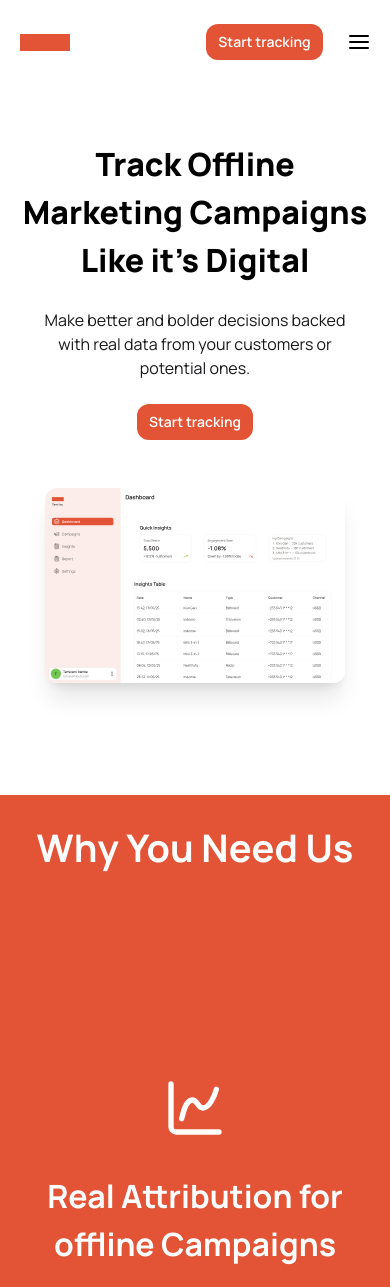
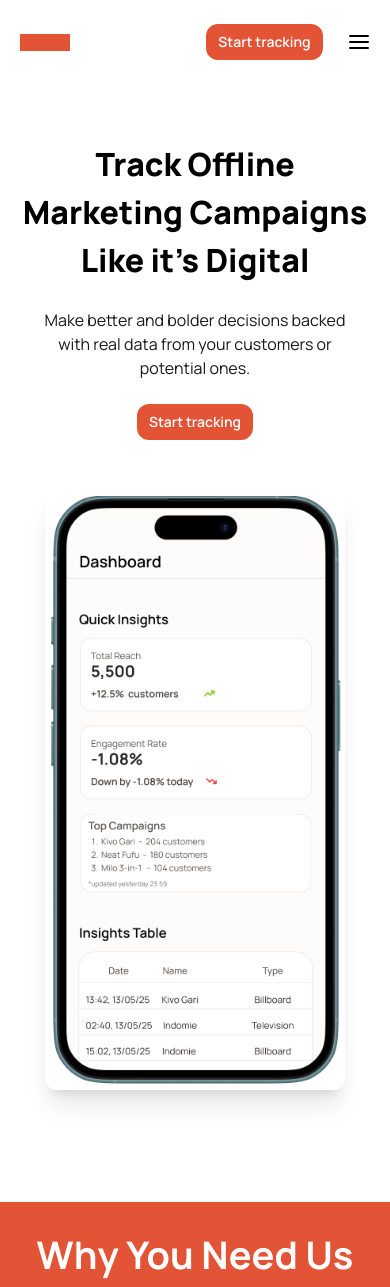
Before and after one commit to holaliamewu/attribute-landing-page, a Next.js app: page / in a window 390 px wide. Shown: the top 1287 px of the page. Built offline with nearby package versions, Linux system fonts and the light colour scheme.

Commit message:
feat: mobile hero img

```diff
--- a/app/components/hero.jsx
+++ b/app/components/hero.jsx
@@ -66,7 +66,8 @@ export default function Hero( ) {
           <p className="w-[90%] md:w-2/3 max-w-[500px] text-[16px] md:text-[18px] font-regular text-zinc-900 pb-6" >Make better and bolder decisions backed with real data from your customers or potential ones.</p>
           <button className="bg-[#e35335] text-white text-sm font-semibold px-3 py-2 rounded-xl">Start tracking </button>
         </div>
-        <Image width={300} height={200} src="/hero-img.svg" alt="Hero" className=" mx-auto mt-12 rounded-xl shadow-xl " />
+        <Image width={300} height={200} src="/hero-img.svg" alt="Hero" className="hidden md:flex mx-auto mt-12 rounded-xl shadow-xl " />
+        <Image width={300} height={200} src="/hero-mobile-img.png" alt="Hero" className="flex md:hidden mx-auto mt-12 rounded-xl shadow-xl " />
       </main>
       <section className="flex flex-col items-center w-full bg-[#e35335] mt-28 pt-6 text-white " >
         <h2 className="text-[38px] md:text-[46px] font-bold mb-14" >Why You Need Us</h2>
```
Also changed, not shown: public/hero-mobile-img.png (added).
